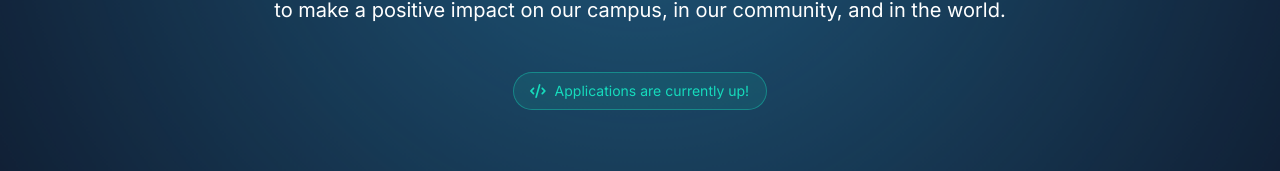
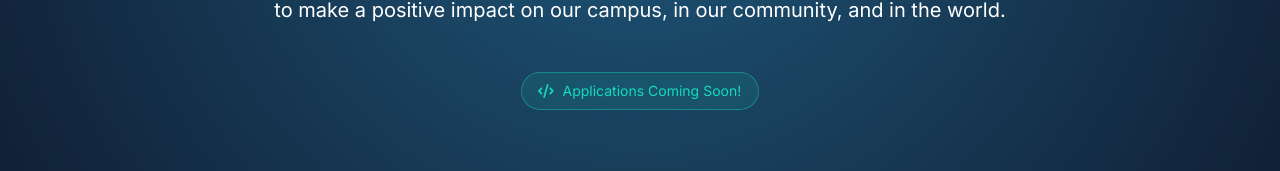
Before and after one commit to cssgunc/clubsite, a Next.js app: page / in a window 1280 px wide. Shown: the part 573-744 px from the top of the page. Built offline with nearby package versions, Linux system fonts and the light colour scheme.

Commit message:
Revert "Put applications there :face_palm:"
This reverts commit 85412a75a5c952c10e29f4bde9defe6cc67137f0.

```diff
--- a/src/app/page.tsx
+++ b/src/app/page.tsx
@@ -110,8 +110,8 @@ export default function Home() {
             className="flex flex-col sm:flex-row gap-2"
           >
             <PillLink
-              href="https://linktr.ee/unc_cssg"
-              label="Applications are currently up!"
+              href=""
+              label="Applications Coming Soon!"
               icon={<FontAwesomeIcon icon={faCode} />}
             />
           </motion.div>
```
